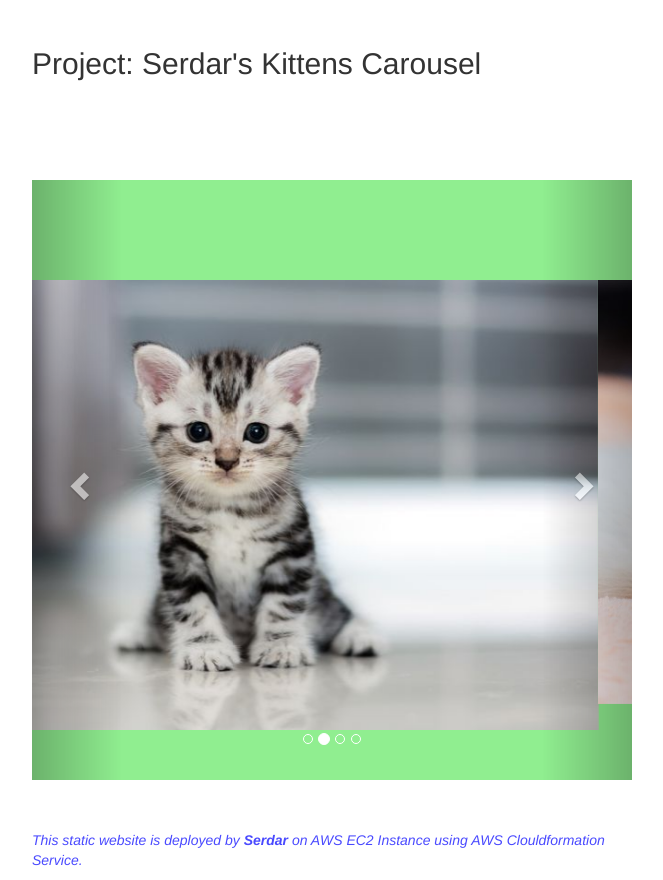
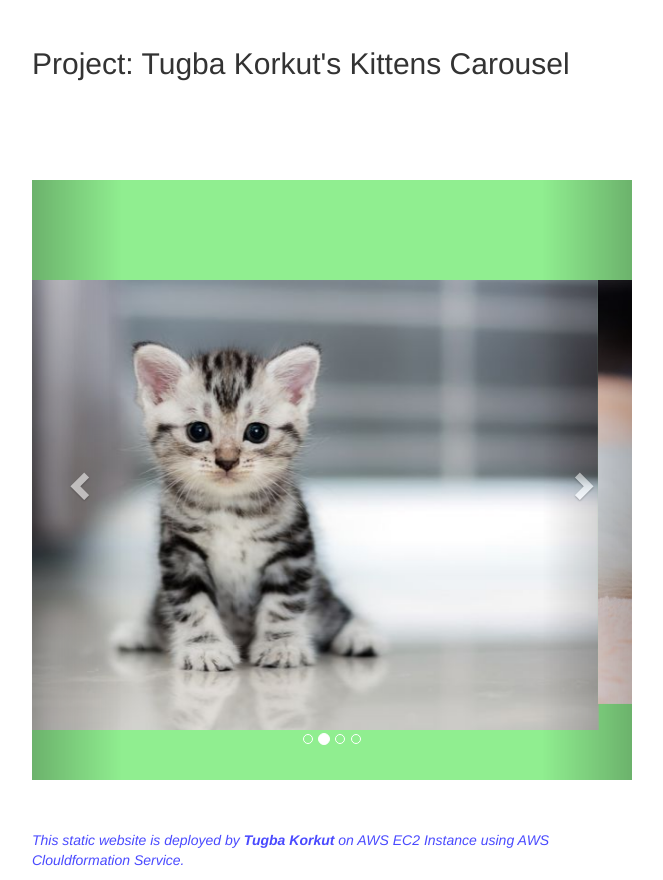
Before and after one commit to tugbakorkut16/Kittens-Carousel-Static-Website, a plain HTML site: page static-web/index.html in a window 1280 px wide. Shown: the part 403-1283 px from the top of the page, without its empty margins (308-971 px from the left). Drawn offline with nearby package versions, Linux system fonts and the light colour scheme.

Commit message:
modified index.html at Myname

```diff
--- a/static-web/index.html
+++ b/static-web/index.html
@@ -45,7 +45,7 @@
 
   <div><img src="https://clarusway.com/wp-content/uploads/2020/06/clarusway_logo.png" /></div>
 
-  <h2> Project: Serdar's Kittens Carousel</h2>
+  <h2> Project: Tugba Korkut's Kittens Carousel</h2>
 
   <div id="myCarousel" class="carousel slide" data-ride="carousel">
     <!-- Indicators -->
@@ -84,7 +84,7 @@
   </div>
 
 
-  <p class="footnote"><i>This static website is deployed by <b> Serdar </b> on AWS EC2 Instance using AWS
+  <p class="footnote"><i>This static website is deployed by <b> Tugba Korkut </b> on AWS EC2 Instance using AWS
       Clouldformation Service.</i></p>
 </body>
 
```
